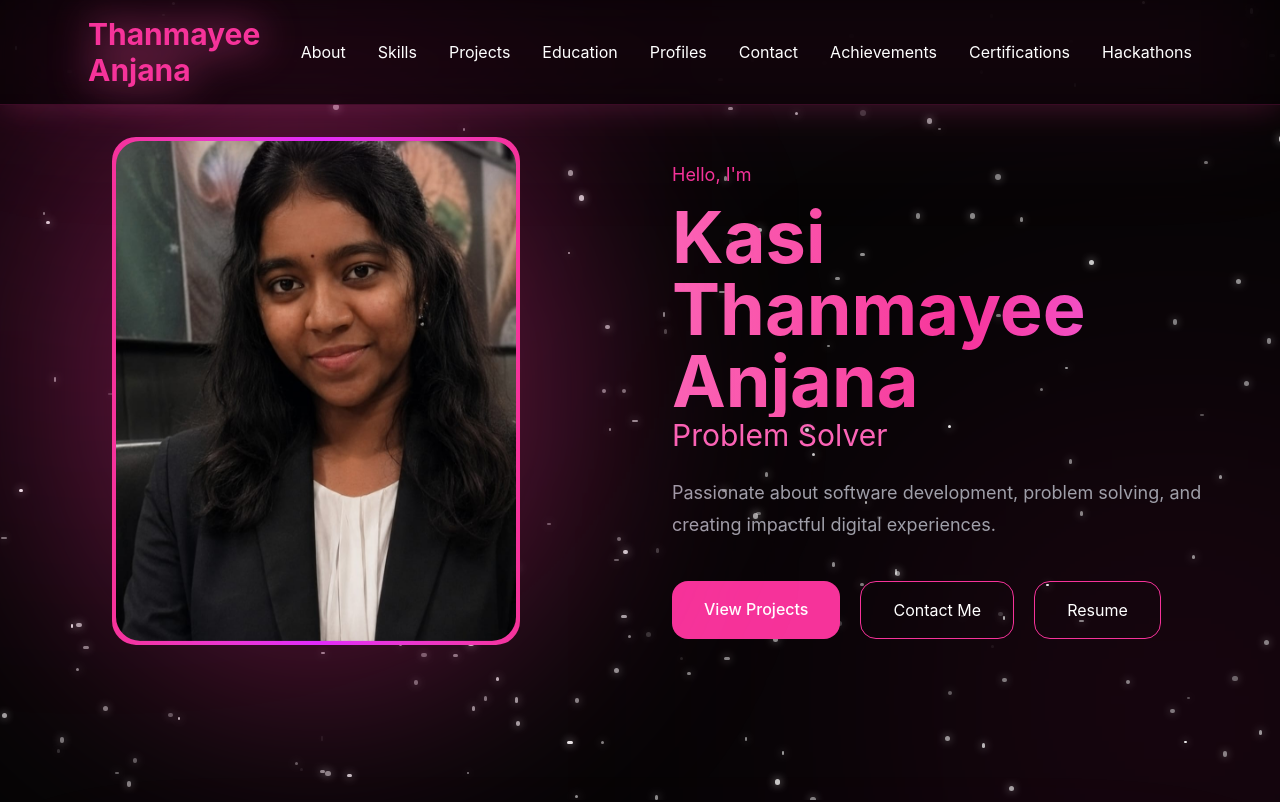
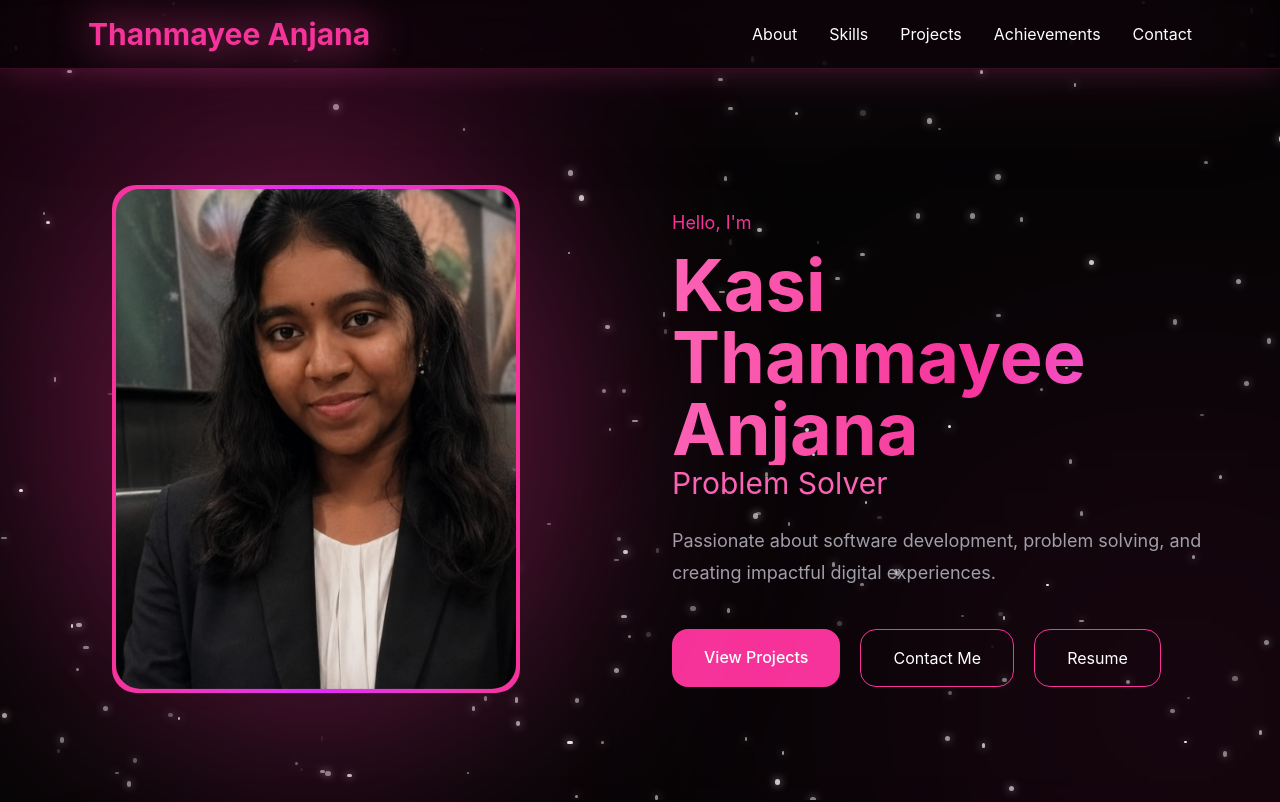
Before and after one commit to ThanmayeeAnjana/portfolio, a React app: page / in a window 1280 px wide. Shown: the top 802 px of the page. Built offline with nearby package versions, Linux system fonts and the light colour scheme; the HTML template or start-up script is replaced by a standard one.

Commit message:
Updated portfolio

```diff
--- a/src/components/Hero.jsx
+++ b/src/components/Hero.jsx
@@ -4,7 +4,7 @@
 
 export default function Hero() {
   return (
-    <section className="min-h-screen flex items-center justify-center px-6">
+    <section className="min-h-screen pt-24 flex items-center justify-center px-6">
       <div className="max-w-7xl w-full grid md:grid-cols-2 gap-16 items-center">
 
 
--- a/src/components/Navbar.jsx
+++ b/src/components/Navbar.jsx
@@ -8,12 +8,8 @@
     "About",
     "Skills",
     "Projects",
-    "Education",
-    "Profiles",
+    "Achievements",
     "Contact",
-    "Achievements",
-    "Certifications",
-    "Hackathons",
   ];
 
   return (
```
